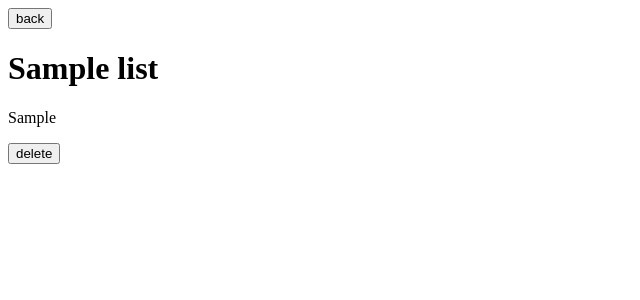
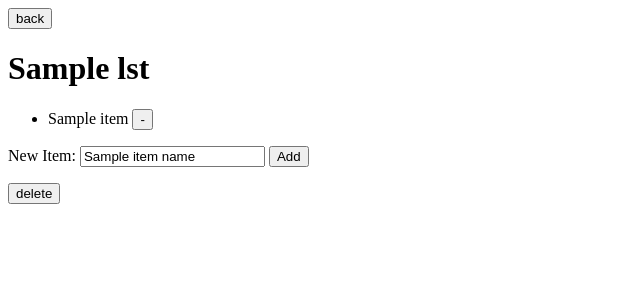
Before and after one commit to lynchdean/shopping-list-django, a Django app: template lists/templates/lists/list_view.html in a window 1280 px wide. Shown: the top 300 px of the page, without its empty margins (0-640 px from the left). Run offline with Django 3.2, Linux system fonts and the light colour scheme; tables that the repository leaves empty hold one stand-in row (values such as "Sample post"); the template is opened without the code that fills it: values that come from a table or form of the project are taken from there, most other values are stand-ins (such as "Sample title", 1, 10 or a date in 2020); data that the repository does not hold is empty.

Commit message:
add and delete list items

```diff
--- a/lists/forms.py
+++ b/lists/forms.py
@@ -2,4 +2,4 @@
 
 
 class NewListForm(forms.Form):
-    name = forms.CharField(label='name', max_length=60)
+    name = forms.CharField(label='name',  min_length=1, max_length=60)
--- a/lists/models.py
+++ b/lists/models.py
@@ -3,4 +3,4 @@
 
 class List(models.Model):
     name = models.CharField(max_length=60)
-    items = models.CharField(max_length=200)
+    items = models.JSONField(default=list)
--- a/lists/templates/lists/list_view.html
+++ b/lists/templates/lists/list_view.html
@@ -4,7 +4,29 @@
 </form>
 
 <h1>{{ lst.name }}</h1>
-<p>{{ lst.items }}</p>
+{% if lst.items %}
+    <ul>
+        {% for item in lst.items %}
+            <li>
+            <form action="{% url 'delete item' lst.id forloop.counter0 %}" method='post'>
+                {{ item }}
+                {% csrf_token %}
+                <button type='submit'>-</button>
+            </form>
+            </li>
+        {% endfor %}
+    </ul>
+{% else %}
+    <p>No items are available.</p>
+{% endif %}
+
+{# Add to list #}
+<form action="{% url 'new item' lst.id %}" method="post">
+    {% csrf_token %}
+    <label for="item name">New Item: </label>
+    <input id="item name" type="text" name="item name" value="{{ item_name }}">
+    <input type="submit" value="Add">
+</form>
 
 {# delete list #}
 <form action="{% url 'delete list' lst.id %}" method='post'>
--- a/lists/urls.py
+++ b/lists/urls.py
@@ -2,9 +2,12 @@
 
 from . import views
 
+
 urlpatterns = [
     path('', views.index, name='index'),
+    path('<int:list_id>/', views.list_view, name='list view'),
     path('new_list/', views.new_list, name='new list'),
-    path('<int:list_id>/', views.list_view, name='list view'),
     path('delete_list/<int:list_id>/', views.delete_list, name='delete list'),
+    path('<int:list_id>/new_item', views.new_item, name='new item'),
+    path('<int:list_id>/delete_item/<int:item_idx>', views.delete_item, name='delete item'),
 ]
--- a/shopping_list/urls.py
+++ b/shopping_list/urls.py
@@ -18,5 +18,5 @@
 
 urlpatterns = [
     path('admin/', admin.site.urls),
-    path('lists/', include('lists.urls'))
+    path('', include('lists.urls'))
 ]
```
Also changed, not shown: lists/views.py (+19 -2 lines), README.md, lists/migrations/0002_alter_list_items.py (added), lists/migrations/0003_alter_list_items.py (added), lists/migrations/0004_alter_list_items.py (added).
